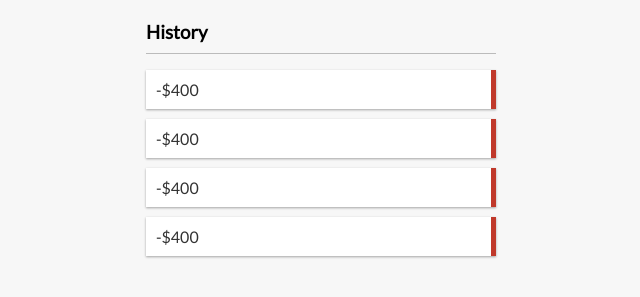
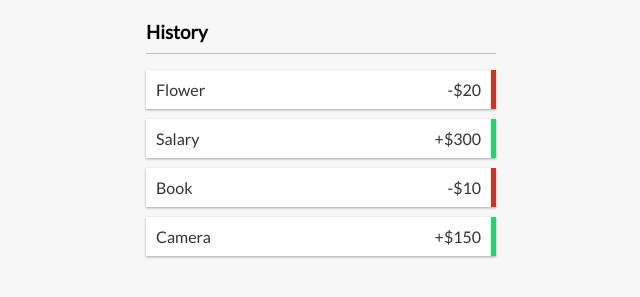
Before and after one commit to navneshranjan/ExpenseTracker, a React (Create React App) app: page / in a window 1280 px wide. Shown: the part 181-478 px from the top of the page, without its empty margins (319-959 px from the left). Built offline with nearby package versions, Linux system fonts and the light colour scheme.

Commit message:
[dynamic class]

```diff
--- a/src/App.js
+++ b/src/App.js
@@ -5,6 +5,7 @@ import { IncomeExpenses } from "./cpmponents/IncomeExpenses";
 import { TransactionList } from "./cpmponents/TransactionList";
 import { AddTransaction } from "./cpmponents/AddTransaction";
 import { GlobalProvider } from "./context/GlobalState";
+
 import "./App.css";
 
 function App() {
--- a/src/cpmponents/Transaction.js
+++ b/src/cpmponents/Transaction.js
@@ -1,10 +1,13 @@
 import React from "react";
 
-export const Transaction = () => {
+export const Transaction = ({ transaction }) => {
+  const sign = transaction.amount < 0 ? "-" : "+";
   return (
-    <li className="minus">
-      {Transaction.text}
-      <span>-$400</span>
+    <li className={transaction.amount < 0 ? "minus" : "plus"}>
+      {transaction.text}
+      <span>
+        {sign}${Math.abs(transaction.amount)}
+      </span>
       <button className="delete-btn">x</button>
     </li>
   );
```
